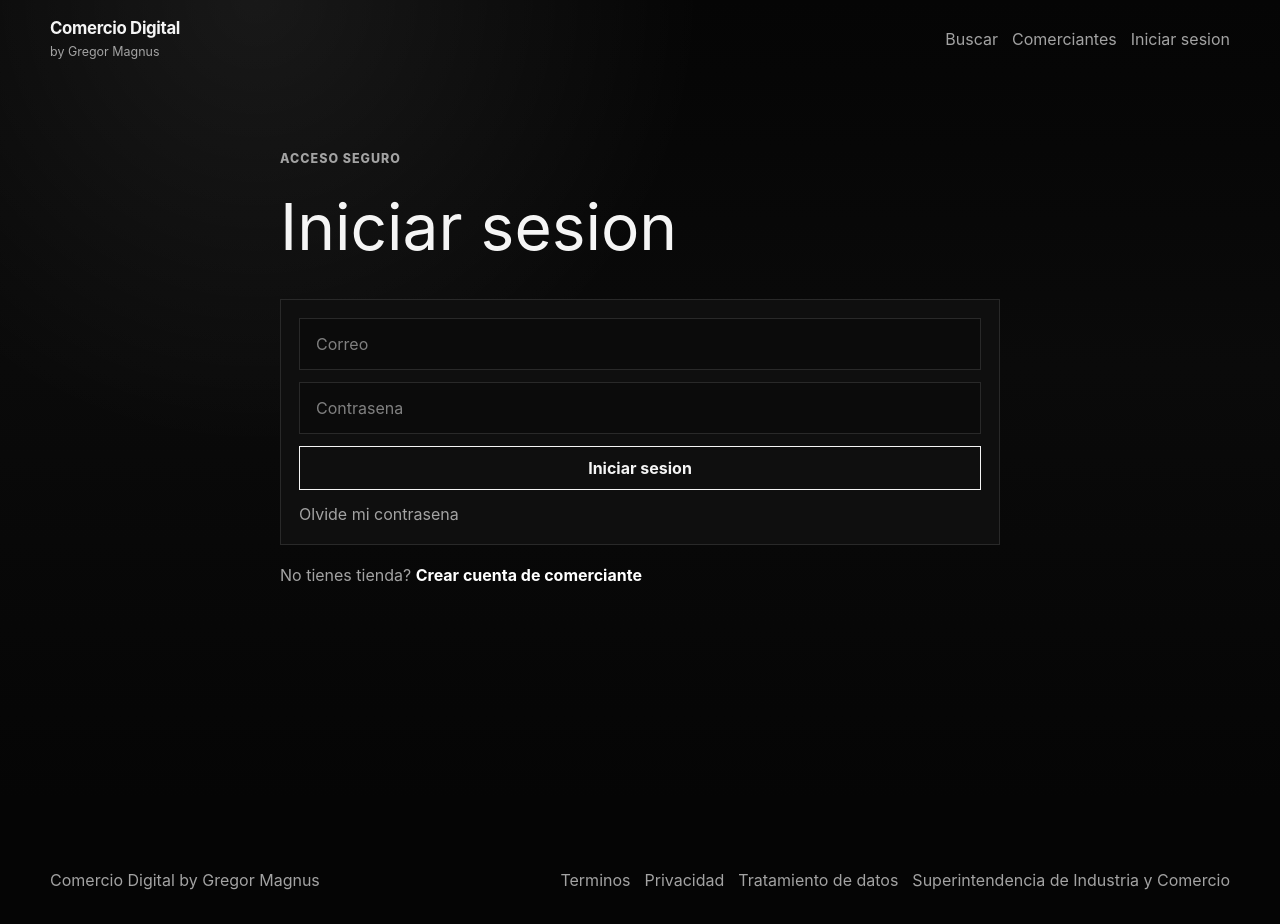
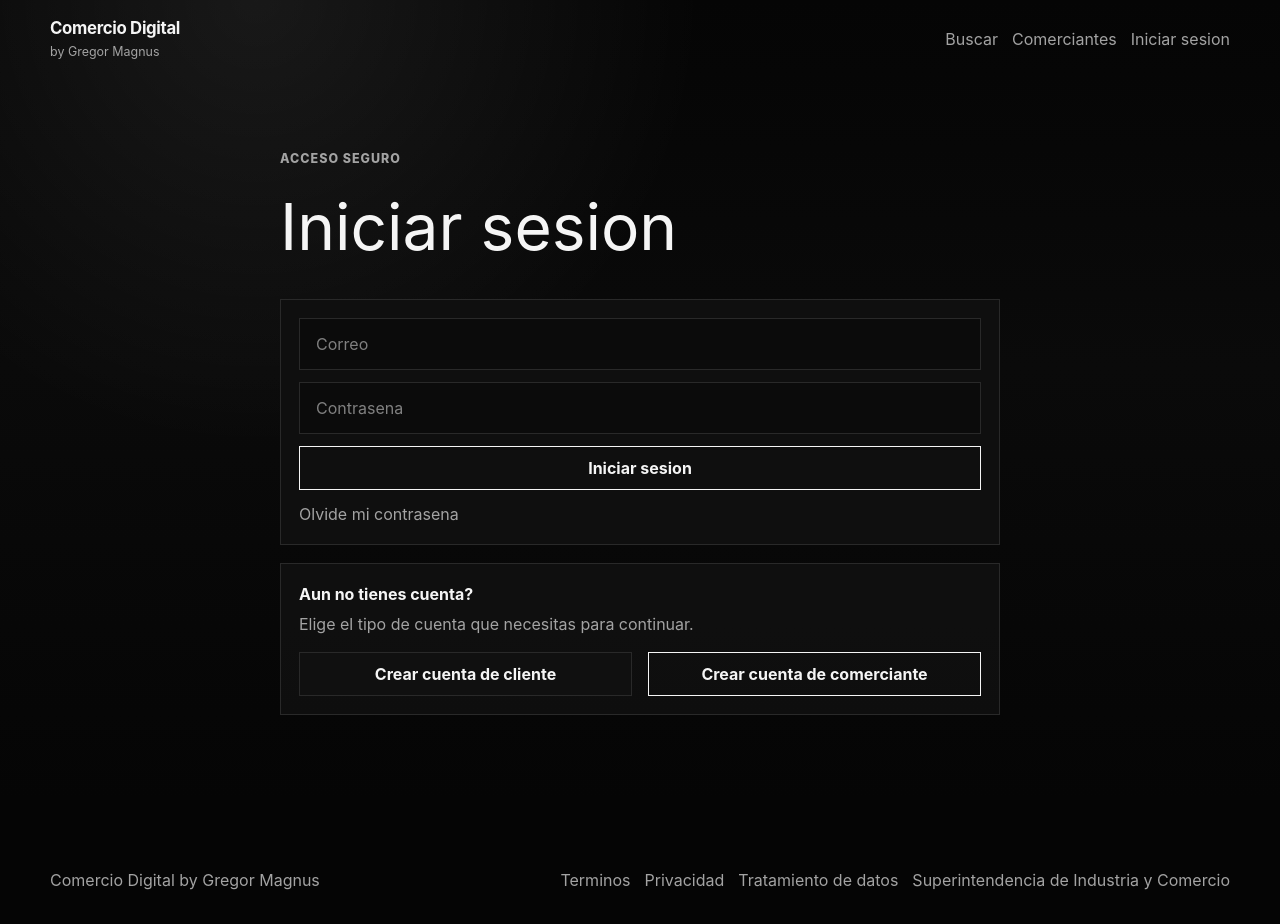
Before and after one commit to xboxdedaniel8567-dot/comercio-digital-app, a Next.js app: page /panel/login in a window 1280 px wide. Built offline with nearby package versions, Linux system fonts and the light colour scheme; no server answers.

Commit message:
feat: expose buyer and merchant registration options

```diff
--- a/app/panel/login/page.tsx
+++ b/app/panel/login/page.tsx
@@ -12,12 +12,20 @@ export default function MerchantLoginPage() {
           Iniciar sesion
         </h1>
         <LoginForm />
-        <p className="muted" style={{ marginTop: 18 }}>
-          No tienes tienda?{" "}
-          <Link href="/panel/registro" style={{ color: "white", fontWeight: 700 }}>
-            Crear cuenta de comerciante
-          </Link>
-        </p>
+        <section className="panel" style={{ marginTop: 18, padding: 18 }}>
+          <p style={{ fontWeight: 700, margin: "0 0 6px" }}>Aun no tienes cuenta?</p>
+          <p className="muted" style={{ margin: "0 0 16px" }}>
+            Elige el tipo de cuenta que necesitas para continuar.
+          </p>
+          <div className="grid-auto">
+            <Link className="btn btn-dark" href="/cuenta/registro">
+              Crear cuenta de cliente
+            </Link>
+            <Link className="btn" href="/panel/registro">
+              Crear cuenta de comerciante
+            </Link>
+          </div>
+        </section>
       </section>
     </main>
   );
```
